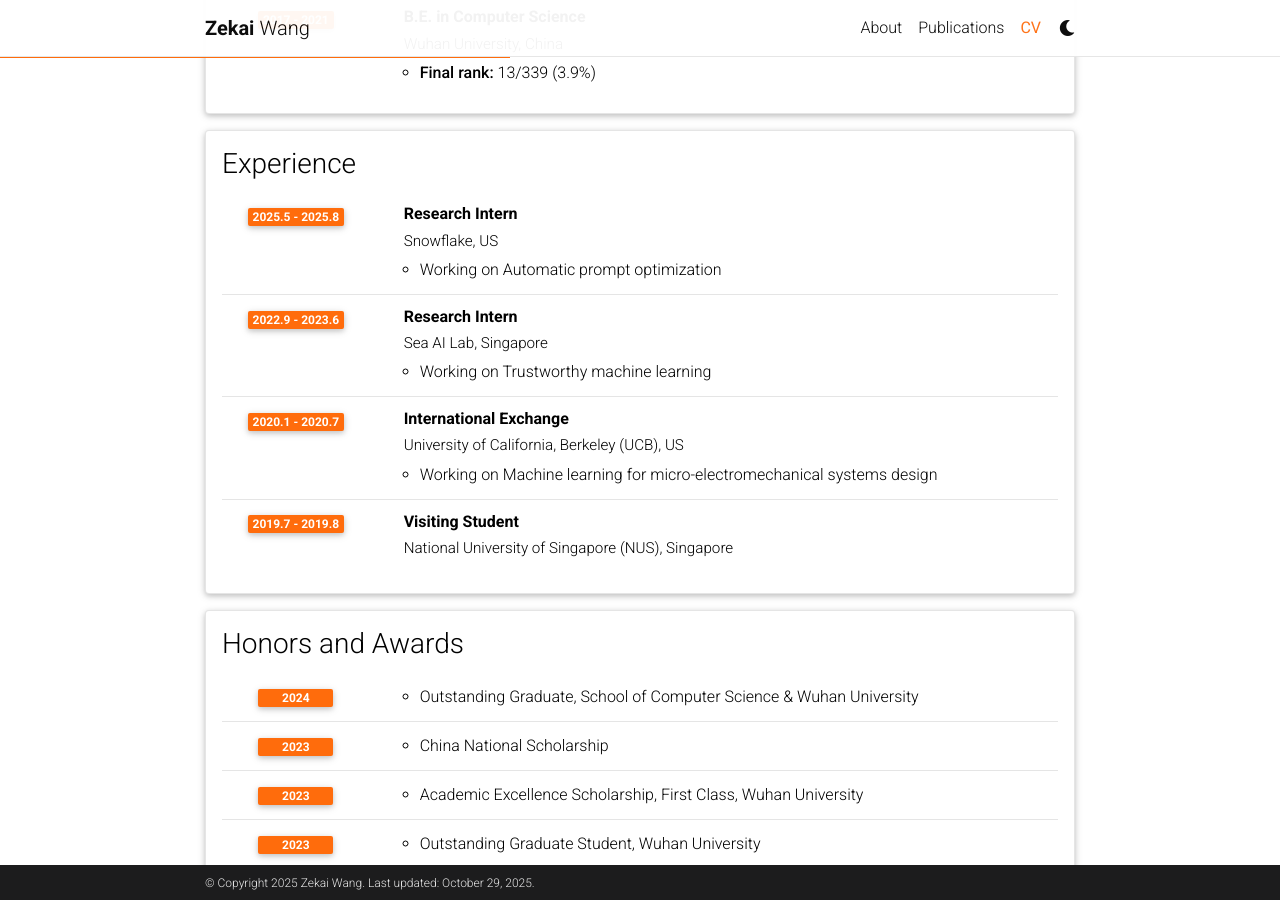
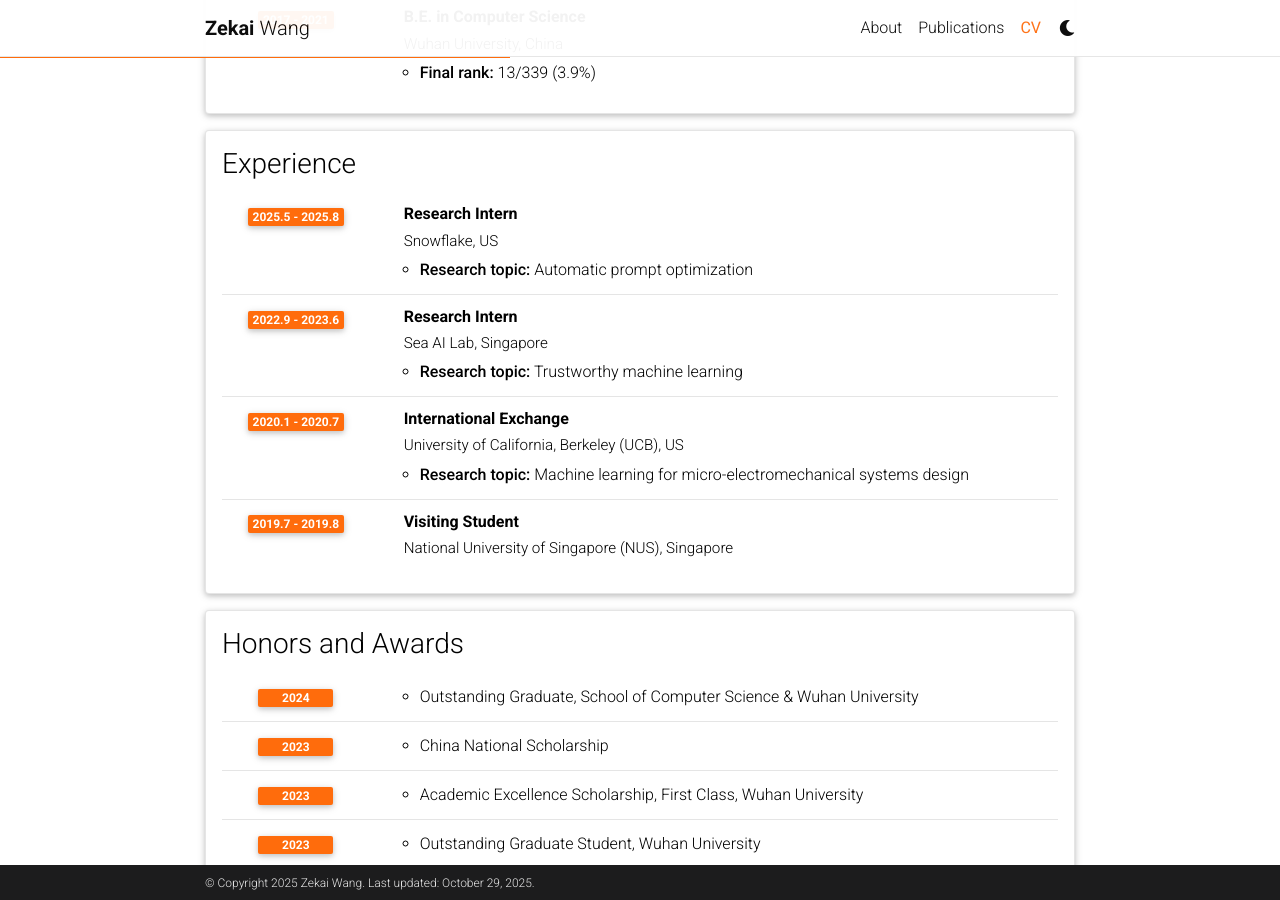
Before and after one commit to wzekai99/wzekai99.github.io, a Jekyll site: the page built from _pages/cv.md, in a window 1280 px wide and 900 px high, scrolled down 457 px. Built offline with Jekyll 4.4.1, drawn with Linux system fonts in a browser that asks for light colours; comment, search, counter and statistics services are not loaded; a style sheet for code colours, icons or effects is not loaded.

Commit message:
update cv

```diff
--- a/_data/cv.yml
+++ b/_data/cv.yml
@@ -27,22 +27,21 @@
       institution: Snowflake, US
       year: 2025.5 - 2025.8
       description:
-        Working on Automatic prompt optimization
-        # - <strong>Research topic:</strong> Automatic prompt optimization
+        - <strong>Research topic:</strong> Automatic prompt optimization
         # - Work with <a href="https://www.canwenxu.net">Canwen Xu</a>, <a href="https://yaozhewei.github.io">Zhewei Yao</a> and <a href="https://scholar.google.com/citations?user=SB3_eb0AAAAJ">Yuxiong He</a>
 
     - title: Research Intern
       institution: Sea AI Lab, Singapore
       year: 2022.9 - 2023.6
       description:
-        Working on Trustworthy machine learning
+        - <strong>Research topic:</strong> Trustworthy machine learning
         # - Work with <a href="https://p2333.github.io">Tianyu Pang</a>, <a href="https://duchao0726.github.io">Chao Du</a> and <a href="https://linmin.me">Min Lin</a>
 
     - title: International Exchange
       institution: University of California, Berkeley (UCB), US
       year: 2020.1 - 2020.7
       description:
-        Working on Machine learning for micro-electromechanical systems design
+        - <strong>Research topic:</strong> Machine learning for micro-electromechanical systems design
         # - Work with <a href="https://scholar.google.com/citations?user=vYbZdzIAAAAJ">Ruiqi Guo</a> and <a href="https://me.berkeley.edu/people/liwei-lin">Liwei Lin</a>
 
     - title: Visiting Student
@@ -56,25 +55,25 @@
   contents:
     - year: 2024
       items:
-        "Outstanding Graduate, School of Computer Science &#38; Wuhan University"
+        - "Outstanding Graduate, School of Computer Science &#38; Wuhan University"
     - year: 2023
       items:
-        China National Scholarship
+        - China National Scholarship
     - year: 2023
       items:
-        Academic Excellence Scholarship, First Class, Wuhan University
+        - Academic Excellence Scholarship, First Class, Wuhan University
     - year: 2023
       items:
-        Outstanding Graduate Student, Wuhan University
+        - Outstanding Graduate Student, Wuhan University
     - year: 2022, 2024
       items:
-        Academic Innovation Scholarship, Wuhan University
+        - Academic Innovation Scholarship, Wuhan University
     - year: 2020
       items:
-        "&quot;Daoyu Liu&quot; University President Scholarship, Wuhan University"
+        - "&quot;Daoyu Liu&quot; University President Scholarship, Wuhan University"
     - year: 2018 - 2020
       items:
-        "Scholarship of Wuhan University &#38; Advanced Individual"
+        - "Scholarship of Wuhan University &#38; Advanced Individual"
 
 
 - title: Academic Services
```
